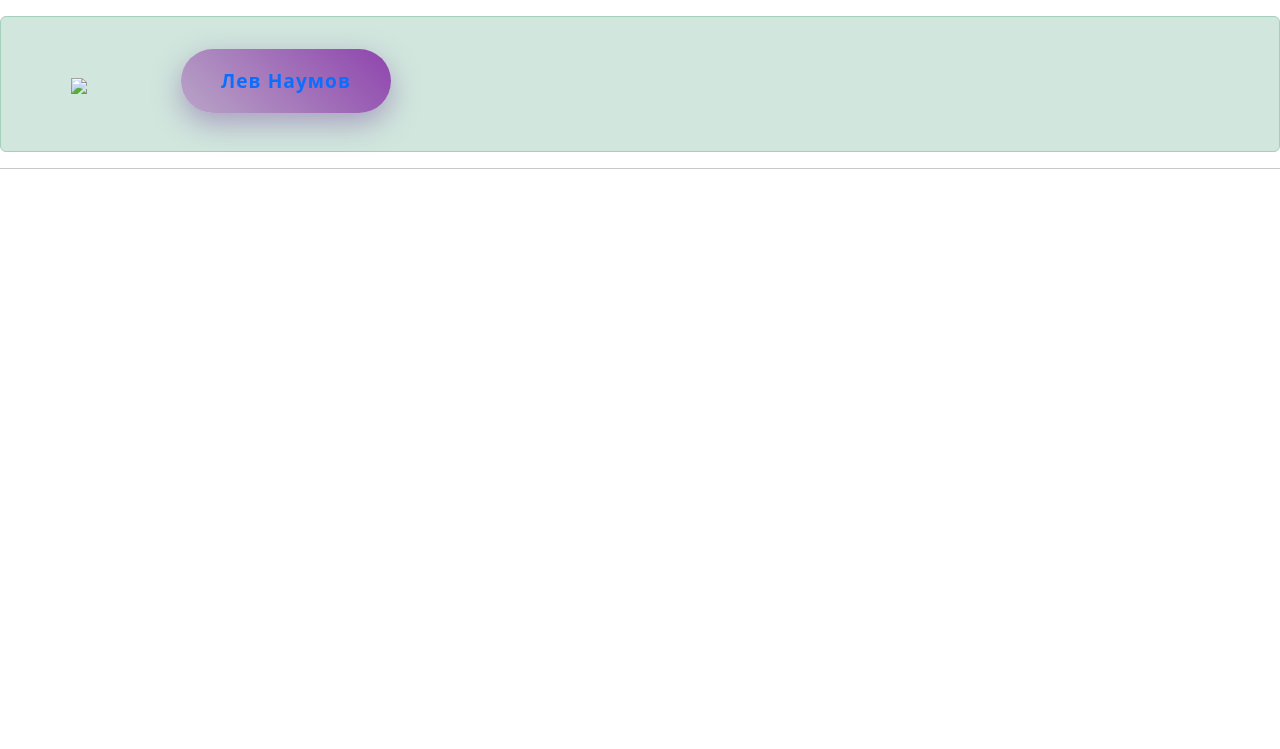
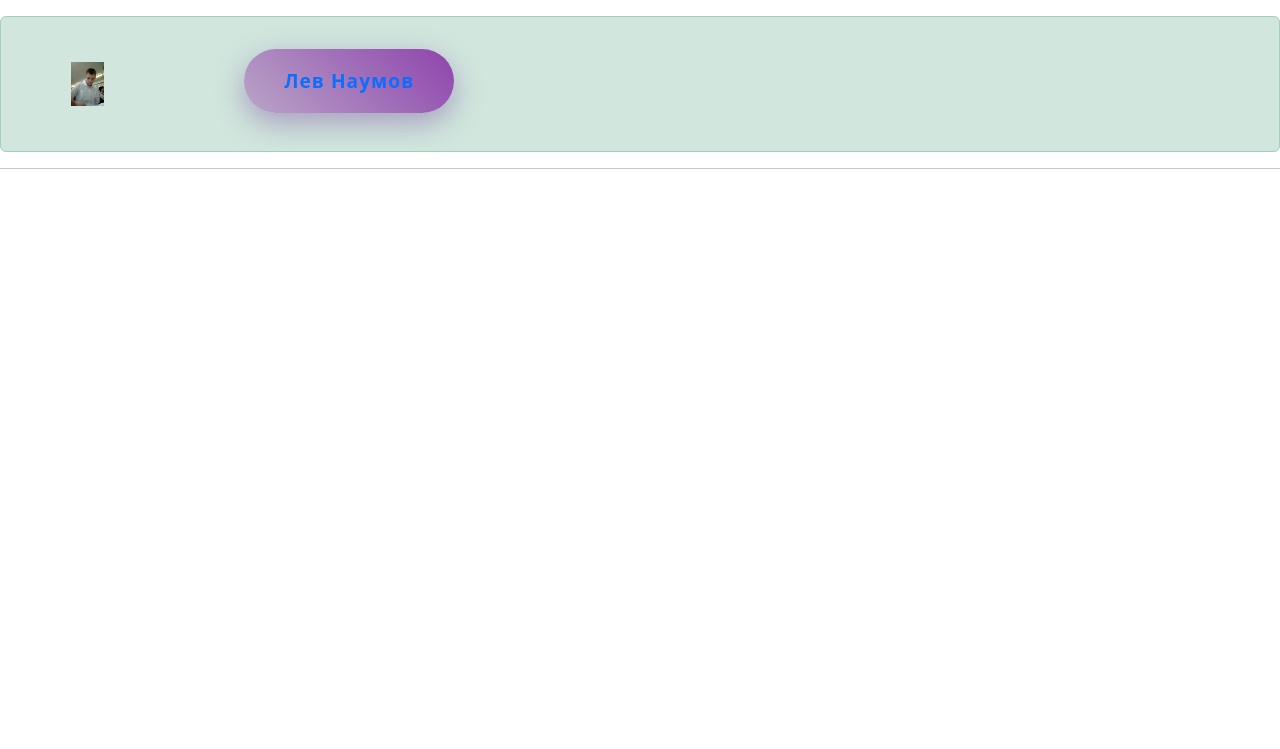
Before and after one commit to Mixailqq/proverki123-2Hfwn__12, a plain HTML site: page index.html in a window 1280 px wide. Shown: the part 51-800 px from the top of the page. Drawn offline with nearby package versions, Linux system fonts and the light colour scheme; files whose address does not match are found by name.

Commit message:
Update index.html

```diff
--- a/index.html
+++ b/index.html
@@ -62,7 +62,7 @@
  <table class="container">
     <tr>
             <td>
-                <img src="Новая папка/лев/лев даша.jpg" width="33">
+                <img src="лев даша.jpg" width="33">
             </td>
             <td></td>
             <td></td>
@@ -81,4 +81,5 @@
 
 
 </body>
+
 </html>
```
